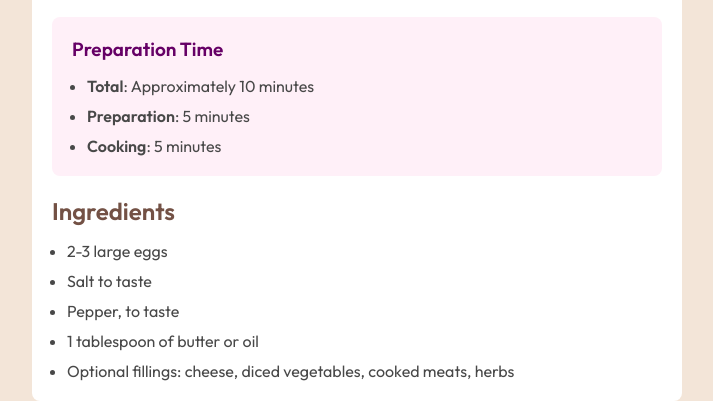
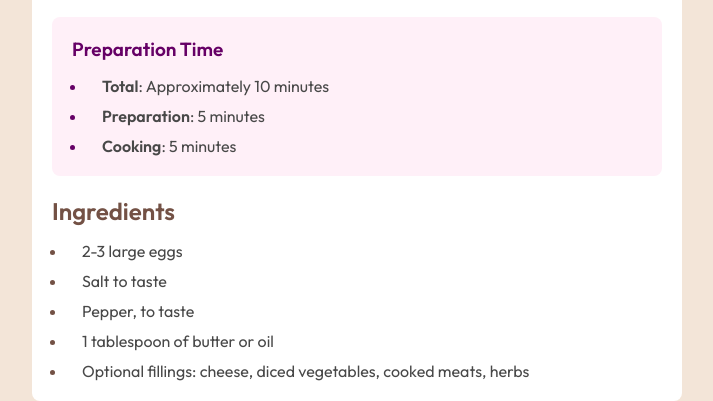
Before and after one commit to mateuszbizon/recipe_page, a website: page index.html in a window 1280 px wide. Shown: the part 511-912 px from the top of the page, without its empty margins (283-996 px from the left). Drawn offline with Linux system fonts and the light colour scheme.

Commit message:
changed color of li marker

```diff
--- a/index.html
+++ b/index.html
@@ -26,19 +26,19 @@
             <div class="recipe__preparation">
                 <p class="recipe__preparation-title">Preparation Time</p>
                 <ul class="recipe__preparation-list">
-                    <li><span class="recipe__preparation-list-header">Total</span>: Approximately 10 minutes</li>
-                    <li><span class="recipe__preparation-list-header">Preparation</span>: 5 minutes</li>
-                    <li><span class="recipe__preparation-list-header">Cooking</span>: 5 minutes</li>
+                    <li class="recipe__preparation-list-item"><span class="recipe__preparation-list-header">Total</span>: Approximately 10 minutes</li>
+                    <li class="recipe__preparation-list-item"><span class="recipe__preparation-list-header">Preparation</span>: 5 minutes</li>
+                    <li class="recipe__preparation-list-item"><span class="recipe__preparation-list-header">Cooking</span>: 5 minutes</li>
                 </ul>
             </div>
             <div class="recipe__ingredients">
                 <h2 class="recipe__ingredients-title">Ingredients</h2>
                 <ul class="recipe__ingredients-list">
-                    <li>2-3 large eggs</li>
-                    <li>Salt to taste</li>
-                    <li>Pepper, to taste</li>
-                    <li>1 tablespoon of butter or oil</li>
-                    <li>Optional fillings: cheese, diced vegetables, cooked meats, herbs</li>
+                    <li class="recipe__ingredients-list-item">2-3 large eggs</li>
+                    <li class="recipe__ingredients-list-item">Salt to taste</li>
+                    <li class="recipe__ingredients-list-item">Pepper, to taste</li>
+                    <li class="recipe__ingredients-list-item">1 tablespoon of butter or oil</li>
+                    <li class="recipe__ingredients-list-item">Optional fillings: cheese, diced vegetables, cooked meats, herbs</li>
                 </ul>
             </div>
         </main>
--- a/src/sass/components/_recipe.scss
+++ b/src/sass/components/_recipe.scss
@@ -56,7 +56,15 @@
 		flex-direction: column;
 		gap: 10px;
 		margin-left: 15px;
+	}
+
+	&__preparation-list-item {
 		color: $secondary-color;
+		padding-left: 15px;
+
+		&::marker {
+			color: $bonus-color;
+		}
 	}
 
 	&__preparation-list-header {
@@ -74,7 +82,15 @@
 		flex-direction: column;
 		gap: 10px;
 		margin-left: 15px;
+	}
+
+	&__ingredients-list-item {
 		color: $secondary-color;
+		padding-left: 15px;
+
+		&::marker {
+			color: $main-color;
+		}
 	}
 }
 
```
Also changed, not shown: dist/css/main.min.css, 1 other file.
